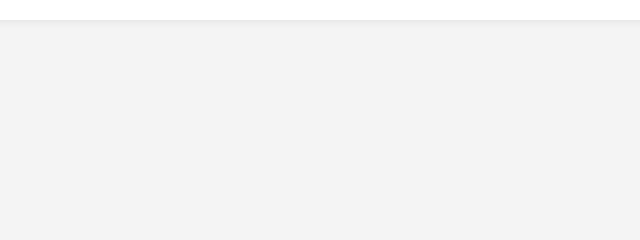
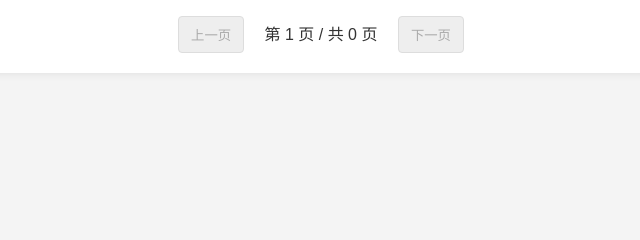
Before and after one commit to hpbulurayi/vps, a Flask app: page /file_manager/ in a window 1280 px wide. Shown: the part 381-621 px from the top of the page, without its empty margins (319-959 px from the left). Run offline with Flask 3, Linux system fonts and the light colour scheme; the visitor is signed in with stand-in values (Sample User, id 1); data that the repository does not hold is empty.

Commit message:
文件管理优化

```diff
--- a/vps_dashboard/file_manager.py
+++ b/vps_dashboard/file_manager.py
@@ -20,32 +20,55 @@ def list_files():
     """列出指定目录下的文件和文件夹，并包含详细信息。"""
     try:
         req_path = request.args.get('path', '')
+        page = request.args.get('page', 1, type=int)
+        page_size = request.args.get('page_size', 100, type=int)
+
         full_path, error_response = _get_safe_path(req_path, check_exists=True, is_dir=True)
         if error_response:
             return error_response
 
         items = []
-        for item in os.listdir(full_path):
-            item_path = os.path.join(full_path, item)
-            stat_info = os.stat(item_path) # 获取文件状态信息
-            is_dir = os.path.isdir(item_path)
+        with os.scandir(full_path) as it:
+            for entry in it:
+                try:
+                    stat_info = entry.stat()
+                    is_dir = entry.is_dir()
 
-            # 计算相对路径，并规范化斜杠
-            relative_item_path = os.path.relpath(item_path, current_app.config['FILE_MANAGER_ROOT']).replace("\\", "/")
+                    # 动态确定基础目录
+                    import getpass
+                    if getpass.getuser() == 'root':
+                        base_dir = '/'
+                    else:
+                        base_dir = current_app.config['FILE_MANAGER_ROOT']
 
-            items.append({
-                "name": item,
-                "type": "directory" if is_dir else "file",
-                "path": relative_item_path,
-                "size": stat_info.st_size,
-                "last_modified": datetime.datetime.fromtimestamp(stat_info.st_mtime).isoformat(),
-                "permissions": oct(stat_info.st_mode & 0o777) # 获取并转换为八进制权限
-            })
+                    # 计算相对路径，并规范化斜杠
+                    relative_item_path = os.path.relpath(entry.path, base_dir).replace("\\", "/")
+
+                    items.append({
+                        "name": entry.name,
+                        "type": "directory" if is_dir else "file",
+                        "path": relative_item_path,
+                        "size": stat_info.st_size,
+                        "last_modified": datetime.datetime.fromtimestamp(stat_info.st_mtime).isoformat(),
+                        "permissions": oct(stat_info.st_mode & 0o777)
+                    })
+                except OSError:
+                    # 忽略无法访问的文件或链接
+                    continue
+
+        # 分页处理
+        total_items = len(items)
+        total_pages = (total_items + page_size - 1) // page_size
+        start = (page - 1) * page_size
+        end = start + page_size
+        paginated_items = items[start:end]
 
         # 添加上一级目录
-        if full_path != current_app.config['FILE_MANAGER_ROOT']:
+        import getpass
+        base_dir = '/' if getpass.getuser() == 'root' else current_app.config['FILE_MANAGER_ROOT']
+        if full_path != base_dir:
             parent_path = os.path.dirname(req_path)
-            items.insert(0, {
+            paginated_items.insert(0, {
                 "name": "..",
                 "type": "directory",
                 "path": parent_path.replace("\\", "/"),
@@ -54,7 +77,12 @@ def list_files():
                 "permissions": None
             })
 
-        return jsonify(items)
+        return jsonify({
+            "items": paginated_items,
+            "total_pages": total_pages,
+            "current_page": page,
+            "current_full_path": req_path # 添加当前请求的路径，前端用于显示
+        })
     except Exception as e:
         return jsonify({"status": "error", "message": str(e)}), 500
 
@@ -177,19 +205,29 @@ def get_file_content():
         if error_response:
             return error_response
 
+        file_size = os.path.getsize(full_path)
+        # 限制最大预览大小为 1MB
+        max_preview_size = 1 * 1024 * 1024
+
+        truncated = file_size > max_preview_size
+        read_size = max_preview_size if truncated else file_size
+
         # 尝试以UTF-8读取，如果失败则尝试其他编码
         try:
             with open(full_path, 'r', encoding='utf-8') as f:
-                content = f.read()
+                content = f.read(read_size)
         except UnicodeDecodeError:
             # 尝试其他常见编码
             try:
                 with open(full_path, 'r', encoding='latin-1') as f:
-                    content = f.read()
+                    content = f.read(read_size)
             except Exception:
                 return jsonify({"status": "error", "message": "无法解码文件内容，请尝试其他方式。"}), 500
 
-        return jsonify({"status": "success", "content": content})
+        if truncated:
+            content += f"\n\n... (文件过大，仅显示前 {max_preview_size // 1024}KB 内容) ..."
+
+        return jsonify({"status": "success", "content": content, "truncated": truncated})
     except Exception as e:
         return jsonify({"status": "error", "message": str(e)}), 500
 
--- a/vps_dashboard/templates/file_manager.html
+++ b/vps_dashboard/templates/file_manager.html
@@ -28,6 +28,25 @@
         .action-buttons .delete-btn { background-color: #dc3545; color: white; border-color: #dc3545; }
         .action-buttons .delete-btn:hover { background-color: #c82333; }
         .current-path { font-size: 1.2em; margin-bottom: 1em; }
+
+        .pagination {
+            margin-top: 1em;
+            text-align: center;
+        }
+        .pagination button {
+            padding: 8px 12px;
+            border: 1px solid #ddd;
+            border-radius: 4px;
+            background-color: #f0f0f0;
+            cursor: pointer;
+        }
+        .pagination button:disabled {
+            cursor: not-allowed;
+            background-color: #eee;
+        }
+        .pagination span {
+            margin: 0 1em;
+        }
 
         /* 模态框通用样式 */
         .modal {
@@ -164,6 +183,11 @@
                 <!-- 文件列表将由JavaScript填充 -->
             </tbody>
         </table>
+        <div class="pagination">
+            <button id="prev-page-btn" disabled>上一页</button>
+            <span id="page-info"></span>
+            <button id="next-page-btn" disabled>下一页</button>
+        </div>
     </div>
 
     <!-- 文件编辑器模态框 -->
@@ -251,25 +275,46 @@
         let currentPermissionsPath = ''; // 用于保存当前设置权限的文件路径
         let currentCompressPath = ''; // 用于保存当前压缩的文件/文件夹路径
         let currentDecompressPath = ''; // 用于保存当前解压的文件路径
+        let currentPage = 1;
+        let totalPages = 1;
+        let currentPath = '';
 
         document.addEventListener('DOMContentLoaded', () => {
-            fetchFiles(''); // 页面加载时获取根目录文件
+            fetchFiles('');
+            document.getElementById('prev-page-btn').addEventListener('click', () => {
+                if (currentPage > 1) {
+                    fetchFiles(currentPath, currentPage - 1);
+                }
+            });
+            document.getElementById('next-page-btn').addEventListener('click', () => {
+                if (currentPage < totalPages) {
+                    fetchFiles(currentPath, currentPage + 1);
+                }
+            });
         });
 
-        async function fetchFiles(path) {
+        async function fetchFiles(path, page = 1) {
+            currentPath = path;
+            currentPage = page;
             try {
-                const response = await fetch(`${basePath}/file_manager/files?path=${encodeURIComponent(path)}`);
-                const files = await response.json();
+                const response = await fetch(`${basePath}/file_manager/files?path=${encodeURIComponent(path)}&page=${page}`);
+                const data = await response.json();
                 const fileList = document.getElementById('file-list');
                 const currentPathEl = document.getElementById('current-path');
 
-                currentPathEl.textContent = `当前路径: /${path}`;
+                currentPathEl.textContent = `当前路径: ${data.current_full_path}`;
                 fileList.innerHTML = ''; // 清空现有列表
 
-                if (files.status === 'error') {
-                    alert('错误: ' + files.message);
+                if (data.status === 'error') {
+                    alert('错误: ' + data.message);
                     return;
                 }
+
+                const files = data.items;
+                totalPages = data.total_pages;
+                currentPage = data.current_page;
+
+                updatePaginationControls();
 
                 files.forEach(file => {
                     const row = fileList.insertRow();
@@ -282,7 +327,7 @@
                     if (file.type === 'directory') {
                         link.onclick = (e) => {
                             e.preventDefault();
-                            fetchFiles(file.path);
+                            fetchFiles(file.path, 1); // 切换目录时回到第一页
                         };
                     }
                     nameCell.appendChild(link);
@@ -347,6 +392,16 @@
                 console.error('Error fetching files:', error);
                 alert('获取文件列表时发生错误。');
             }
+        }
+
+        function updatePaginationControls() {
+            const pageInfo = document.getElementById('page-info');
+            const prevBtn = document.getElementById('prev-page-btn');
+            const nextBtn = document.getElementById('next-page-btn');
+
+            pageInfo.textContent = `第 ${currentPage} 页 / 共 ${totalPages} 页`;
+            prevBtn.disabled = currentPage <= 1;
+            nextBtn.disabled = currentPage >= totalPages;
         }
 
         async function createFolder() {
@@ -504,6 +559,11 @@
                     document.getElementById('editing-file-path').textContent = filePath;
                     document.getElementById('editor-textarea').value = data.content;
                     currentEditingFilePath = filePath; // 保存当前编辑的文件路径
+
+                    if (data.truncated) {
+                        alert("文件过大，仅显示部分内容以供预览。保存操作将覆盖整个文件。");
+                    }
+
                     document.getElementById('file-editor-modal').style.display = 'block'; // 显示模态框
                 } else {
                     alert('读取文件失败: ' + data.message);
--- a/vps_dashboard/utils.py
+++ b/vps_dashboard/utils.py
@@ -18,13 +18,17 @@ def _get_safe_path(req_path, base_dir=None, check_exists=False, is_dir=False, ch
     确保所有操作都在指定的 base_dir 范围内。
     """
     if base_dir is None:
-        base_dir = current_app.config['FILE_MANAGER_ROOT']
+        import getpass
+        if getpass.getuser() == 'root':
+            base_dir = '/'
+        else:
+            base_dir = current_app.config['FILE_MANAGER_ROOT']
 
     full_path = os.path.abspath(os.path.join(base_dir, req_path))
 
     # 安全检查：确保请求的路径在 base_dir 目录下
     if not full_path.startswith(base_dir):
-        return None, (jsonify({"status": "error", "message": "Access denied."}), 403) # 修正：从 40 改为 403
+        return None, (jsonify({"status": "error", "message": "Access denied."}), 403)
 
     if check_exists and not os.path.exists(full_path):
         return None, (jsonify({"status": "error", "message": "Path does not exist."}), 404)
```
